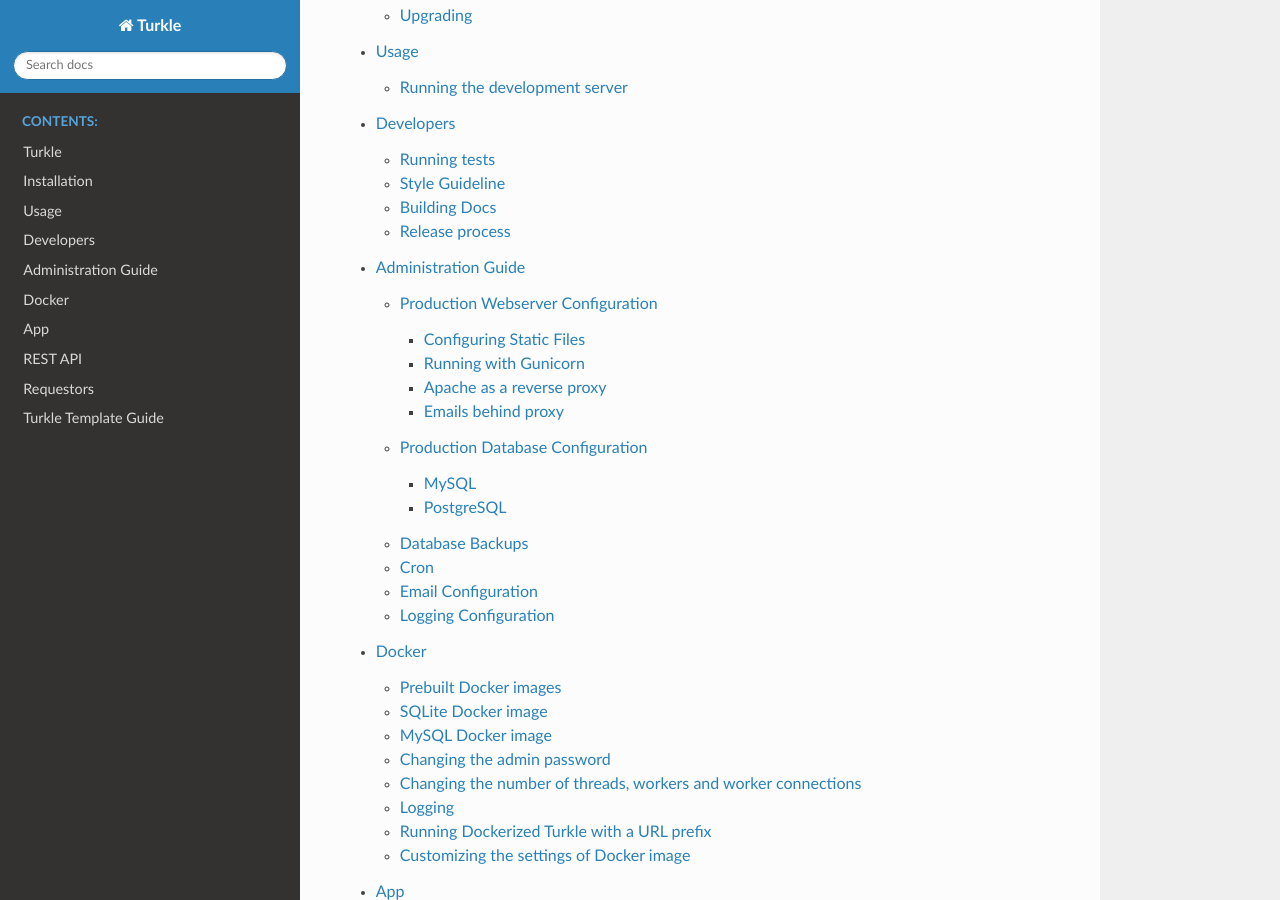
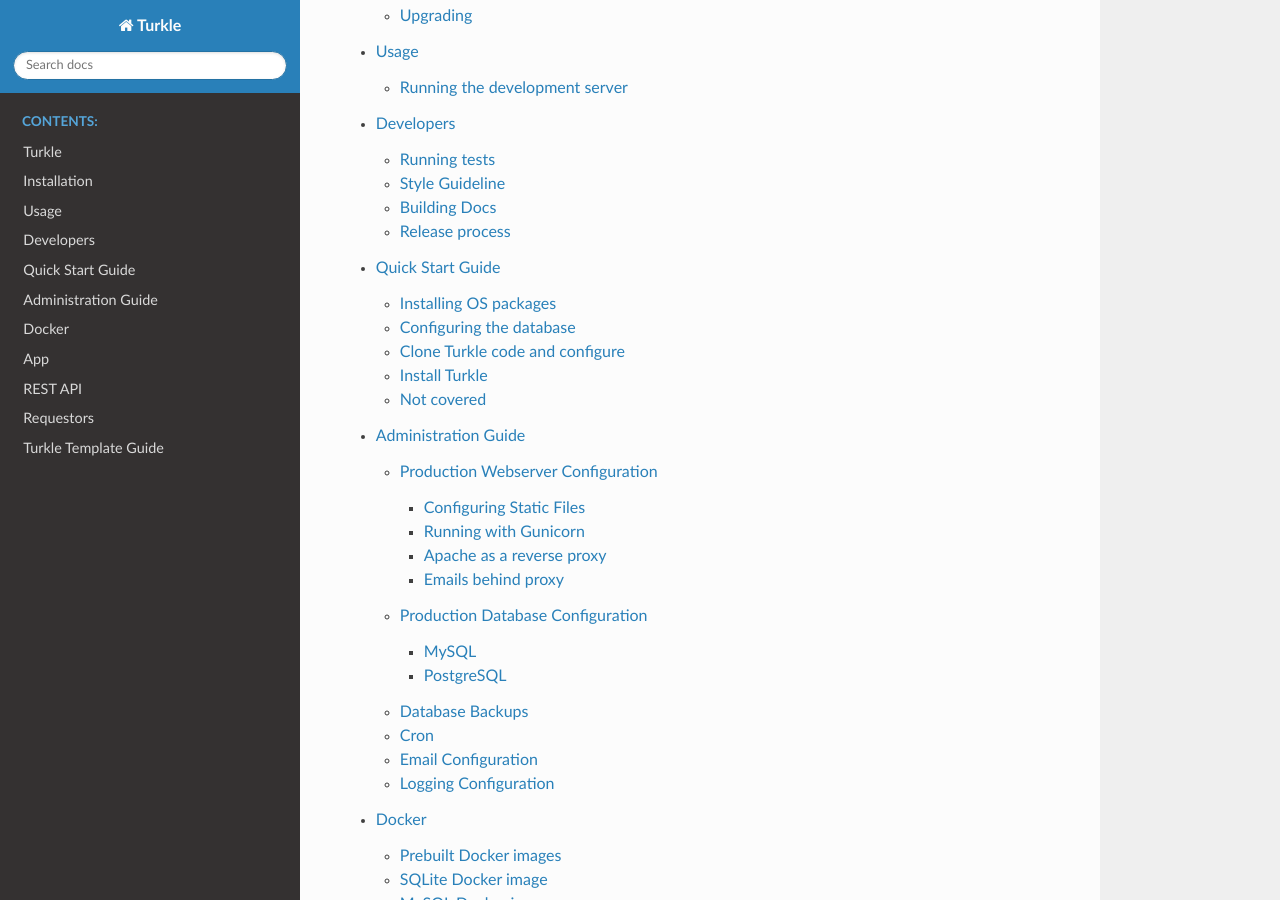
Before and after one commit to hltcoe/turkle, a Sphinx documentation site: the page built from docs/index.rst, in a window 1280 px wide and 900 px high, scrolled down 384 px. Built offline with Sphinx 7.4.7 and the Read the Docs theme 3.1.0, drawn with Linux system fonts in a browser that asks for light colours.

Commit message:
adds quick start guide to toctree

```diff
--- a/docs/index.rst
+++ b/docs/index.rst
@@ -11,6 +11,7 @@
    :caption: Contents:
 
    README.rst
+   QUICK_START.rst
    ADMINISTRATION.rst
    DOCKER.rst
    APP.rst
```
